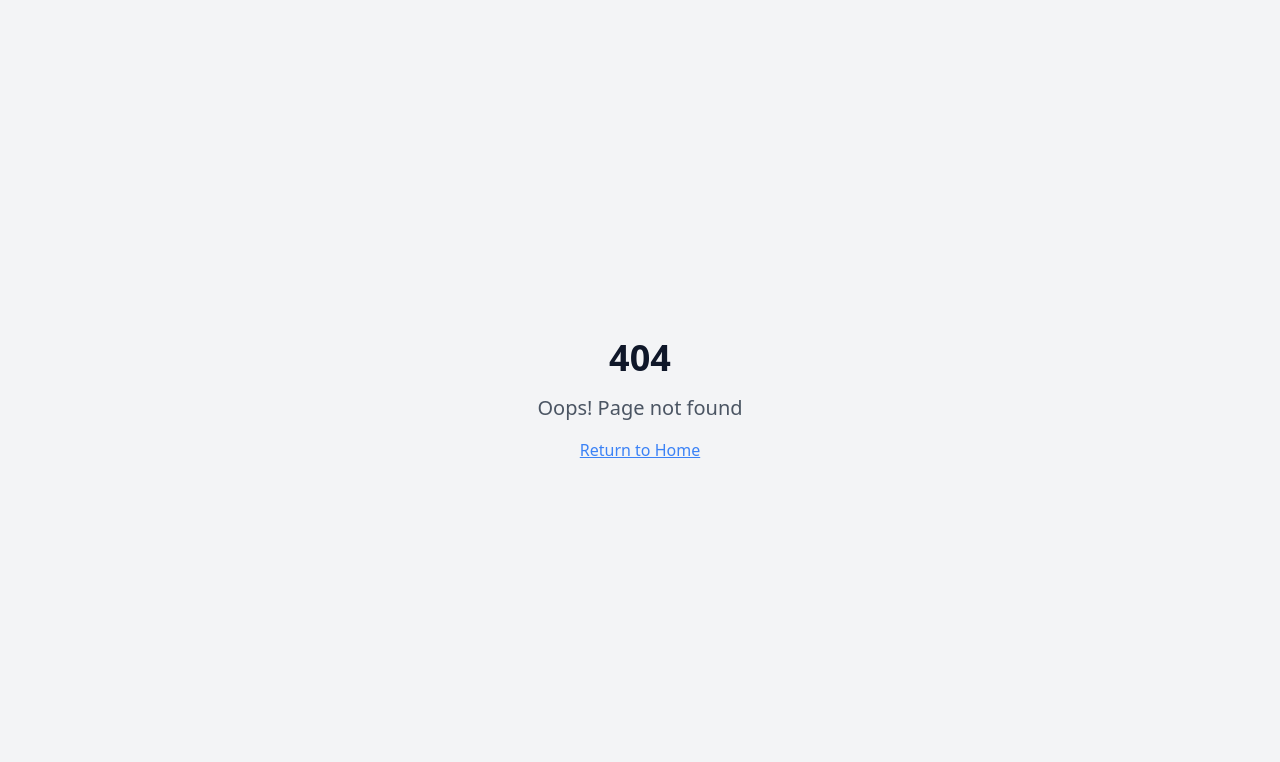
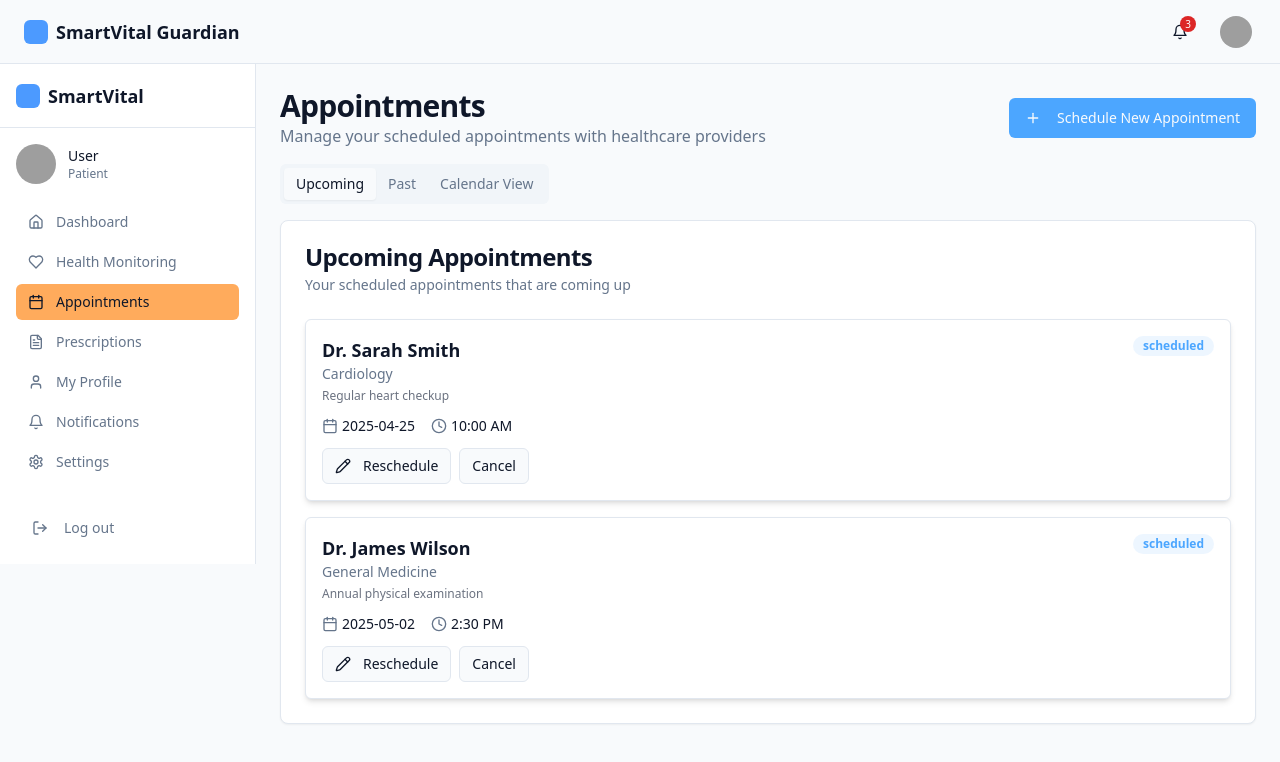
Before and after one commit to suryar2508/Health_care, a React (Vite) app: page /appointments in a window 1280 px wide. Before the commit this address had no page. Shown: the top 762 px of the page. Built offline with nearby package versions, Linux system fonts and the light colour scheme; grey boxes are pictures that could not be loaded.

Commit message:
Add 404 page to appointments page
Add a 404 page to the appointments page.

```diff
--- a/src/App.tsx
+++ b/src/App.tsx
@@ -14,6 +14,7 @@ import Dashboard from "./pages/Dashboard";
 import HealthMonitoring from "./pages/HealthMonitoring";
 import Patients from "./pages/Patients";
 import Prescriptions from "./pages/Prescriptions";
+import Appointments from "./pages/Appointments";
 import NotFound from "./pages/NotFound";
 
 const queryClient = new QueryClient();
@@ -38,6 +39,7 @@ const App = () => {
             <Route path="/health-monitoring" element={<HealthMonitoring />} />
             <Route path="/patients" element={<Patients />} />
             <Route path="/prescriptions" element={<Prescriptions />} />
+            <Route path="/appointments" element={<Appointments />} />
             <Route path="*" element={<NotFound />} />
           </Routes>
         </BrowserRouter>
--- a/src/components/appointments/AppointmentsList.tsx
+++ b/src/components/appointments/AppointmentsList.tsx
@@ -5,10 +5,19 @@ import { mockAppointments } from "@/utils/mockData";
 
 type AppointmentsListProps = {
   isDoctor?: boolean;
+  filterStatus?: 'scheduled' | 'completed' | 'cancelled' | 'all';
 };
 
-export function AppointmentsList({ isDoctor = false }: AppointmentsListProps) {
+export function AppointmentsList({
+  isDoctor = false,
+  filterStatus = 'all'
+}: AppointmentsListProps) {
   const { toast } = useToast();
+
+  // Filter appointments based on the status
+  const filteredAppointments = filterStatus === 'all'
+    ? mockAppointments
+    : mockAppointments.filter(app => app.status === filterStatus);
 
   const cancelAppointment = (id: number) => {
     toast({
@@ -26,7 +35,8 @@ export function AppointmentsList({ isDoctor = false }: AppointmentsListProps) {
 
   return (
     <div className="flex flex-col gap-4">
-      {mockAppointments.map((appointment) => (
+      {filteredAppointments.length > 0 ? (
+        filteredAppointments.map((appointment) => (
           <AppointmentCard
             key={appointment.id}
             appointment={appointment}
@@ -34,7 +44,12 @@ export function AppointmentsList({ isDoctor = false }: AppointmentsListProps) {
             onReschedule={rescheduleAppointment}
             onCancel={cancelAppointment}
           />
-      ))}
+        ))
+      ) : (
+        <p className="text-center py-8 text-muted-foreground">
+          No appointments found.
+        </p>
+      )}
     </div>
   );
 }
--- /dev/null
+++ b/src/pages/Appointments.tsx
@@ -0,0 +1,91 @@
+
+import Layout from "@/components/layout/Layout";
+import { AppointmentsList } from "@/components/appointments/AppointmentsList";
+import { Button } from "@/components/ui/button";
+import {
+  Card,
+  CardContent,
+  CardDescription,
+  CardHeader,
+  CardTitle
+} from "@/components/ui/card";
+import { Tabs, TabsContent, TabsList, TabsTrigger } from "@/components/ui/tabs";
+import { Calendar, Plus } from "lucide-react";
+
+const Appointments = () => {
+  return (
+    <Layout>
+      <div className="flex flex-col gap-4">
+        <div className="flex justify-between items-center">
+          <div>
+            <h1 className="text-3xl font-bold tracking-tight">Appointments</h1>
+            <p className="text-muted-foreground">
+              Manage your scheduled appointments with healthcare providers
+            </p>
+          </div>
+          <Button>
+            <Plus className="h-4 w-4 mr-2" /> Schedule New Appointment
+          </Button>
+        </div>
+
+        <Tabs defaultValue="upcoming" className="space-y-4">
+          <TabsList>
+            <TabsTrigger value="upcoming">Upcoming</TabsTrigger>
+            <TabsTrigger value="past">Past</TabsTrigger>
+            <TabsTrigger value="calendar">Calendar View</TabsTrigger>
+          </TabsList>
+
+          <TabsContent value="upcoming" className="space-y-4">
+            <Card>
+              <CardHeader>
+                <CardTitle>Upcoming Appointments</CardTitle>
+                <CardDescription>
+                  Your scheduled appointments that are coming up
+                </CardDescription>
+              </CardHeader>
+              <CardContent>
+                <AppointmentsList isDoctor={false} filterStatus="scheduled" />
+              </CardContent>
+            </Card>
+          </TabsContent>
+
+          <TabsContent value="past" className="space-y-4">
+            <Card>
+              <CardHeader>
+                <CardTitle>Past Appointments</CardTitle>
+                <CardDescription>
+                  Your appointment history
+                </CardDescription>
+              </CardHeader>
+              <CardContent>
+                <AppointmentsList isDoctor={false} filterStatus="completed" />
+              </CardContent>
+            </Card>
+          </TabsContent>
+
+          <TabsContent value="calendar" className="space-y-4">
+            <Card>
+              <CardHeader>
+                <CardTitle>Calendar View</CardTitle>
+                <CardDescription>
+                  View your appointments in a calendar format
+                </CardDescription>
+              </CardHeader>
+              <CardContent className="flex items-center justify-center min-h-[400px]">
+                <div className="text-center">
+                  <Calendar className="mx-auto h-12 w-12 text-muted-foreground mb-4" />
+                  <h3 className="font-medium text-lg">Calendar View Coming Soon</h3>
+                  <p className="text-muted-foreground mt-2">
+                    This feature is currently in development
+                  </p>
+                </div>
+              </CardContent>
+            </Card>
+          </TabsContent>
+        </Tabs>
+      </div>
+    </Layout>
+  );
+};
+
+export default Appointments;
```
Lines whose indentation alone changed are shown as unchanged.
